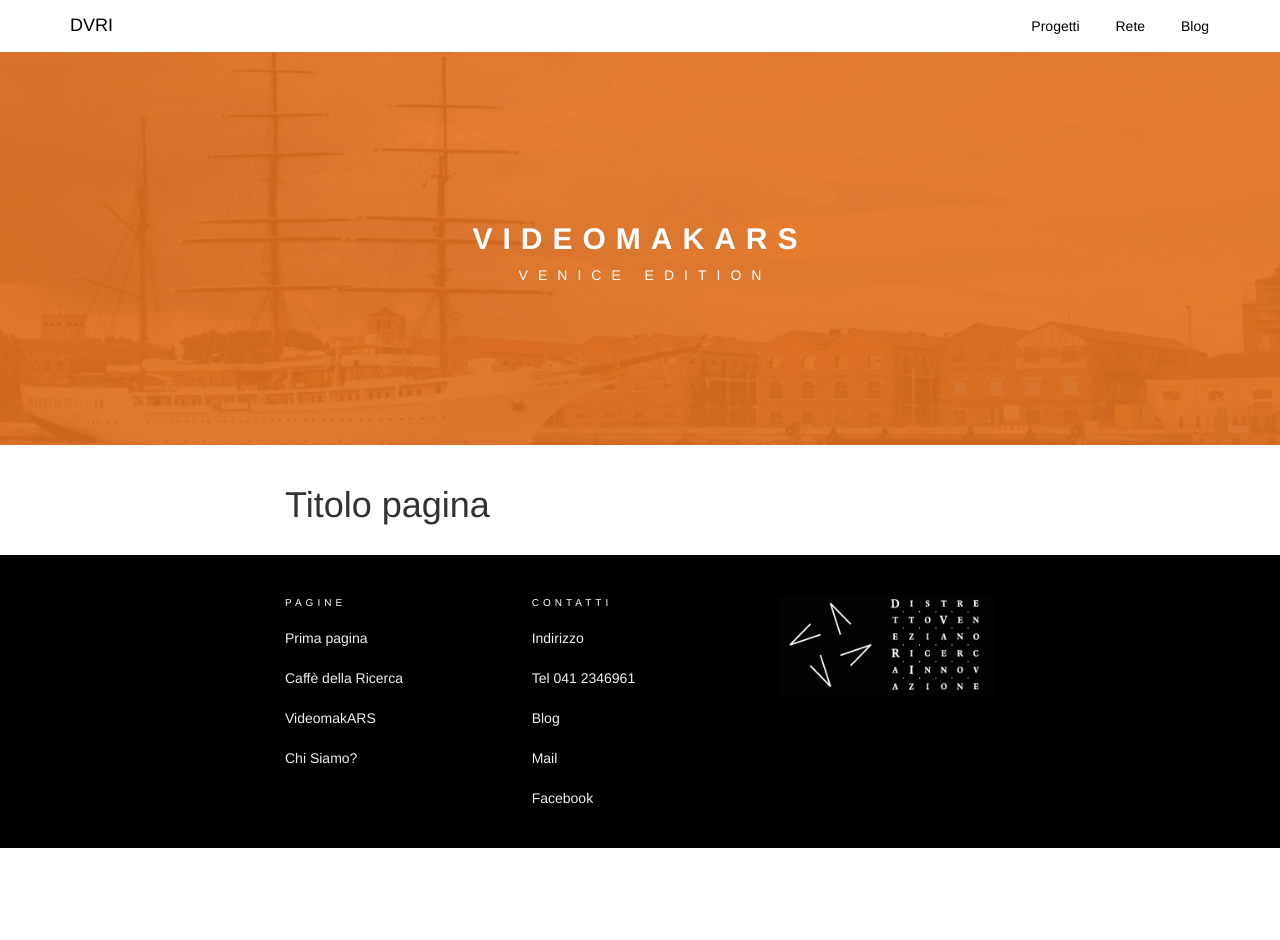
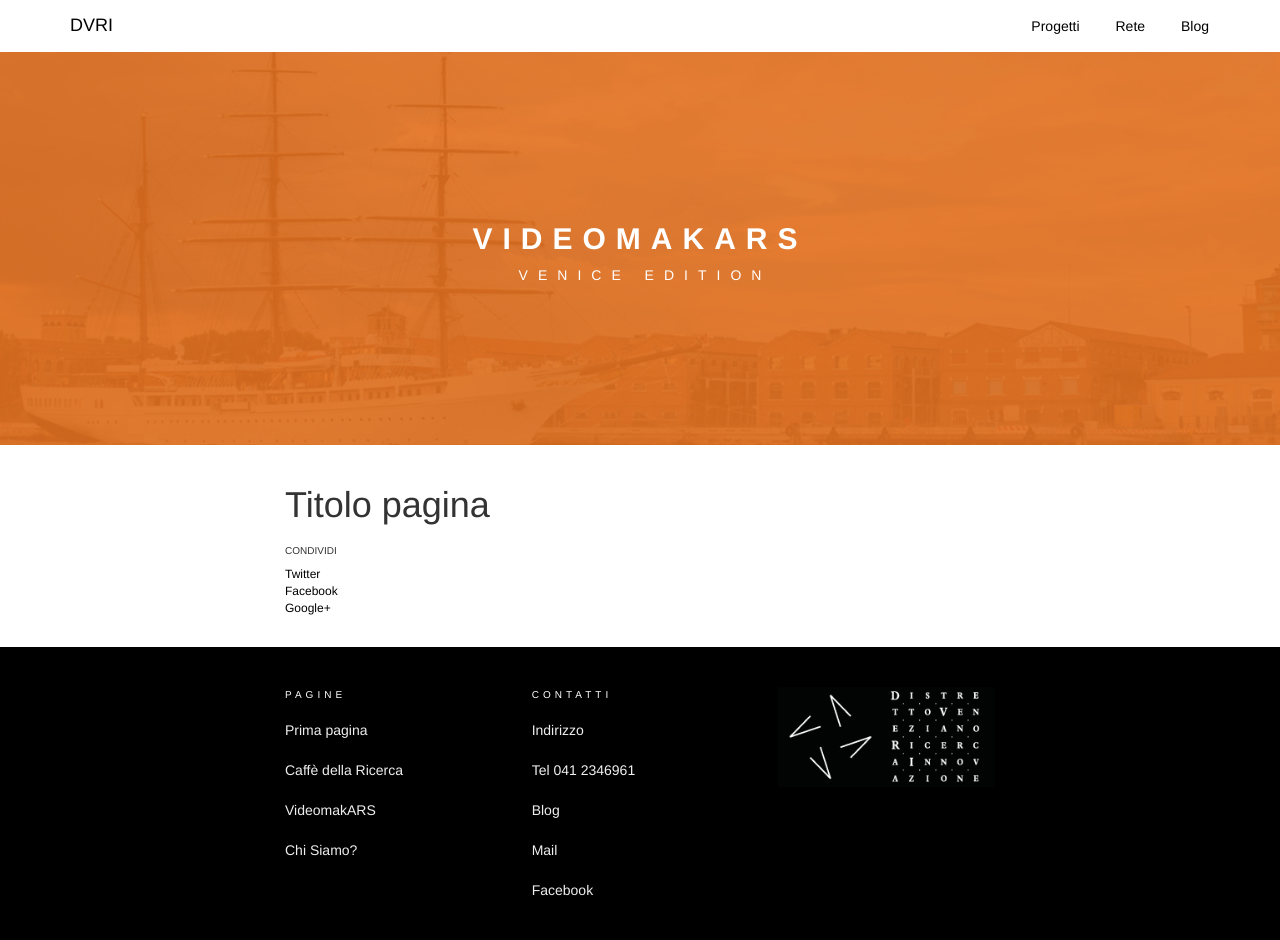
Before and after one commit to simonini/dvri-j-theme, a Jekyll site: the page built from progetti/video-makars.html, in a window 1280 px wide. Built offline with Jekyll 4.4.1, drawn with Linux system fonts in a browser that asks for light colours; before the commit the page ends 900 px from its top, so only the background shows below that.

Commit message:
condivi automatico

```diff
--- a/_layouts/page.html
+++ b/_layouts/page.html
@@ -17,6 +17,17 @@
       <div class="row">
         <div class="col-xs-12">
         {{ content }}
+
+
+        <div class="sommario-container share-page">
+          <h3>Condividi</h3>
+          <ul>
+            <li><a href="https://twitter.com/intent/tweet?text={{ page.title }}&url={{ site.url }}{{ page.url }}&via={{ site.twitter_username }}&related={{ site.twitter_username }}" rel="nofollow" target="_blank" title="Condivi su Twitter">Twitter</a></li>
+            <li><a href="https://facebook.com/sharer.php?u={{ site.url }}{{ page.url }}" rel="nofollow" target="_blank" title="Condivi su Facebook">Facebook</a></li>
+            <li><a href="https://plus.google.com/share?url={{ site.url }}{{ page.url }}" rel="nofollow" target="_blank" title="Condivi su Google+">Google+</a></li>
+          </ul>
+        </div><!--.share-page-->
+
         </div>
       </div>
     </div>
--- a/progetti/caffe.html
+++ b/progetti/caffe.html
@@ -95,11 +95,6 @@ Ne parlermo con <strong>Georg Umgiesser</strong>, ricercatore al <strong>CNR-ISM
   <ul>
     <li><a href="https://radiocafoscari.it/2016/09/27/venezia-campo-la-secondo-edizione-2829-30-settembre/" target="_blank">Radio Ca'Foscari</a> - moderazione degli incontri e media partner</li>
   </ul>
-  <h3>Condividi</h3>
-  <ul>
-    <li>Facebook</li>
-    <li>Twitter</li>
-  </ul>
 </div>
 
 <script async src="https://widget.spreaker.com/widgets.js"></script>
```
